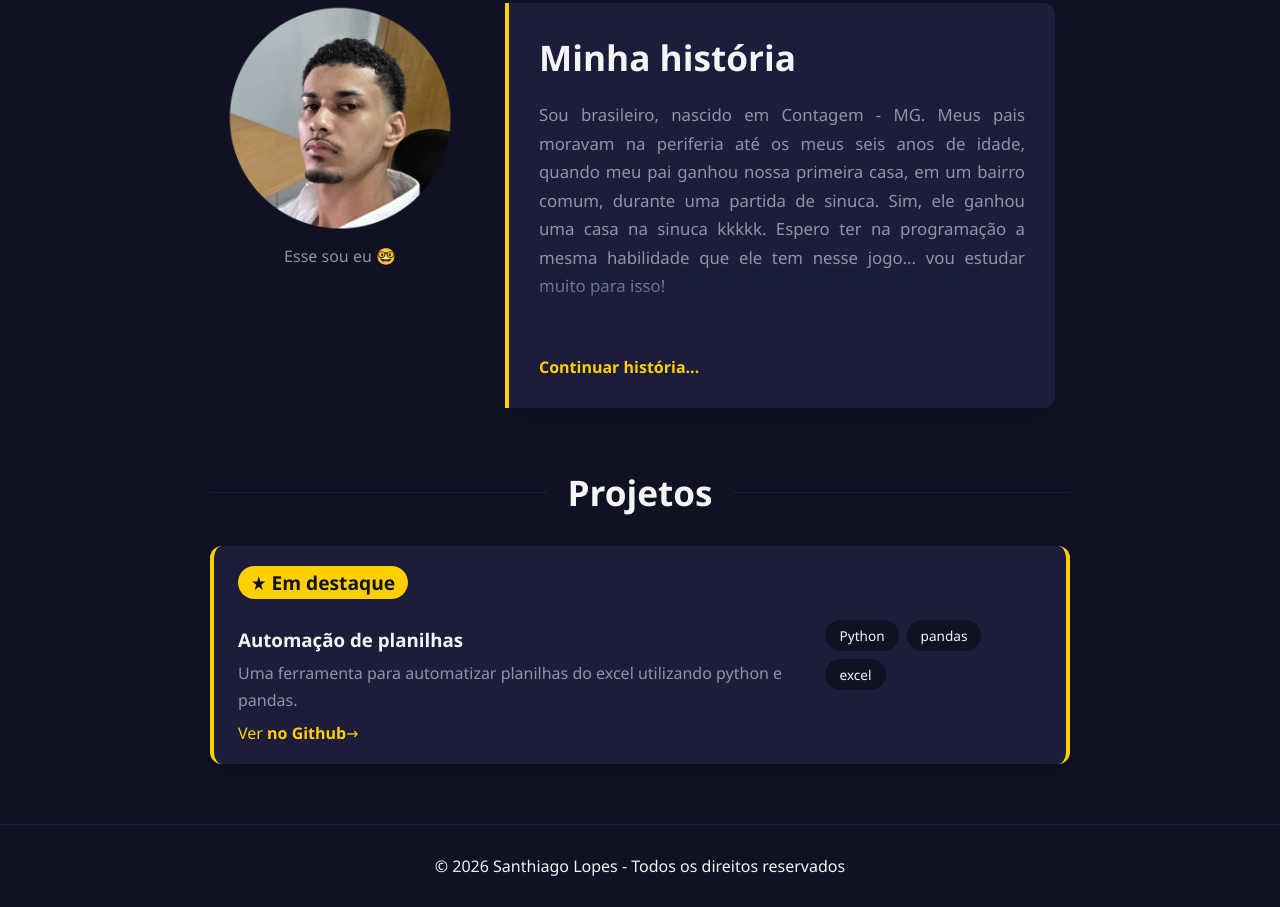
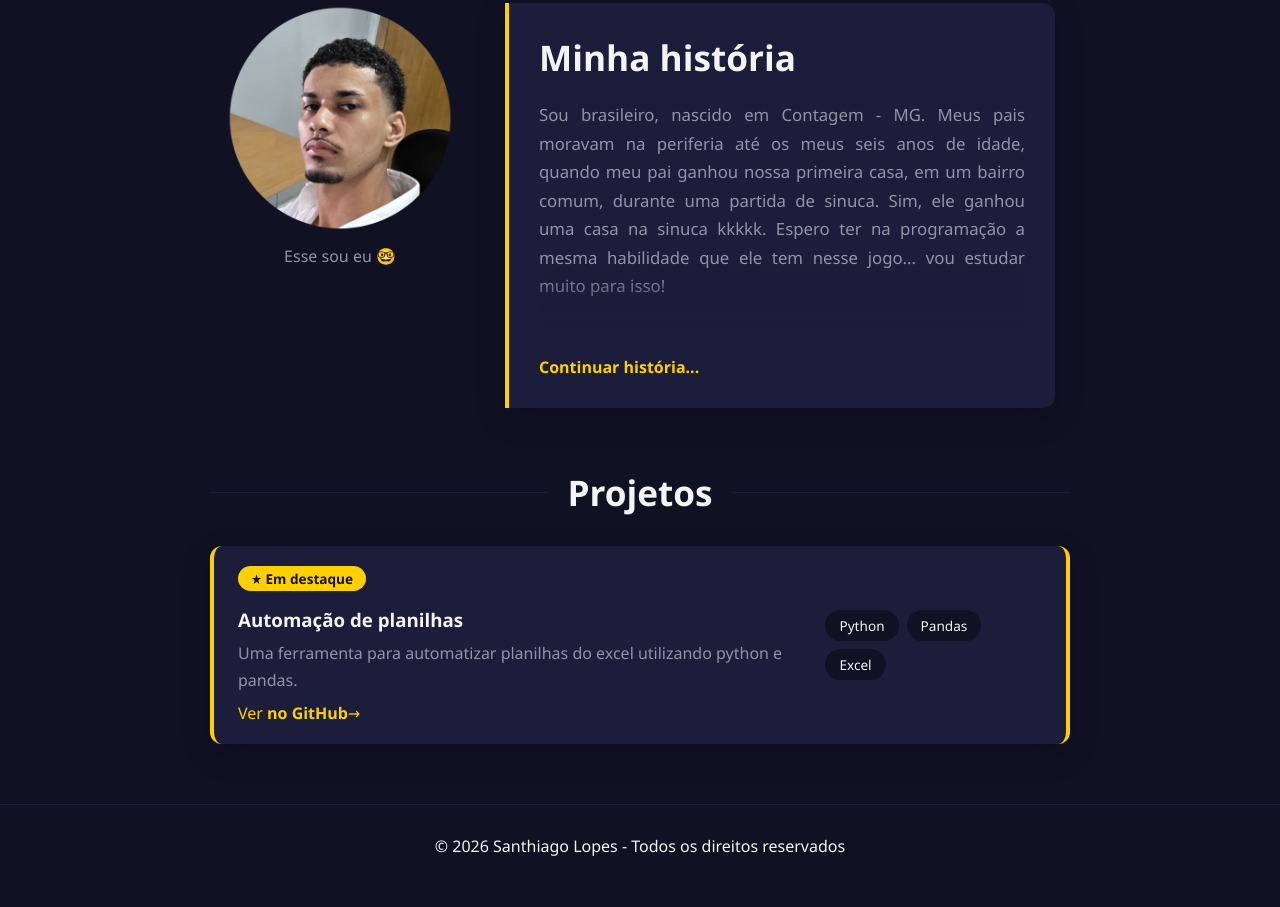
Before and after one commit to santisantos13/portfolio, a plain HTML site: page index.html in a window 1280 px wide. Shown: the part 284-1191 px from the top of the page. Drawn offline with Linux system fonts and the light colour scheme.

Commit message:
pequenos ajustes no visual

```diff
--- a/assets/css/style.css
+++ b/assets/css/style.css
@@ -242,12 +242,12 @@ body {
 
 .selo {
   display: inline-block;
-  margin-bottom: 20px;
+  margin-bottom: 8px;
   padding: 3px 13px;
   background-color: var(--cor-destaque);
   border-radius: 999px;
   color: var(--cor-fundo);
-  font-size: 1.2rem;
+  font-size: 0.85rem;
   animation: pulsar 2.5s ease-in-out infinite;
 }
 
@@ -266,13 +266,12 @@ body {
 }
 
 .projeto-texto a {
-  margin: auto;
   color: var(--cor-destaque);
   text-decoration: none;
 }
 
 .projeto-texto a:hover {
-  font-size: 1.1rem;
+  text-decoration: overline;
 }
 
 .projeto a::after {
--- a/index.html
+++ b/index.html
@@ -132,13 +132,13 @@
           <p>Uma ferramenta para automatizar planilhas do excel
             utilizando python e pandas.</p>
           <a href="https://github.com/santisantos13/automacao-planilhas" target="_blank" rel="noopener noreferrer">Ver
-            <strong>no Github</strong></a>
+            <strong>no GitHub</strong></a>
         </div>
 
         <ul class="tecnologias">
           <li>Python</li>
-          <li>pandas</li>
-          <li>excel</li>
+          <li>Pandas</li>
+          <li>Excel</li>
         </ul>
       </article>
     </section>
```
